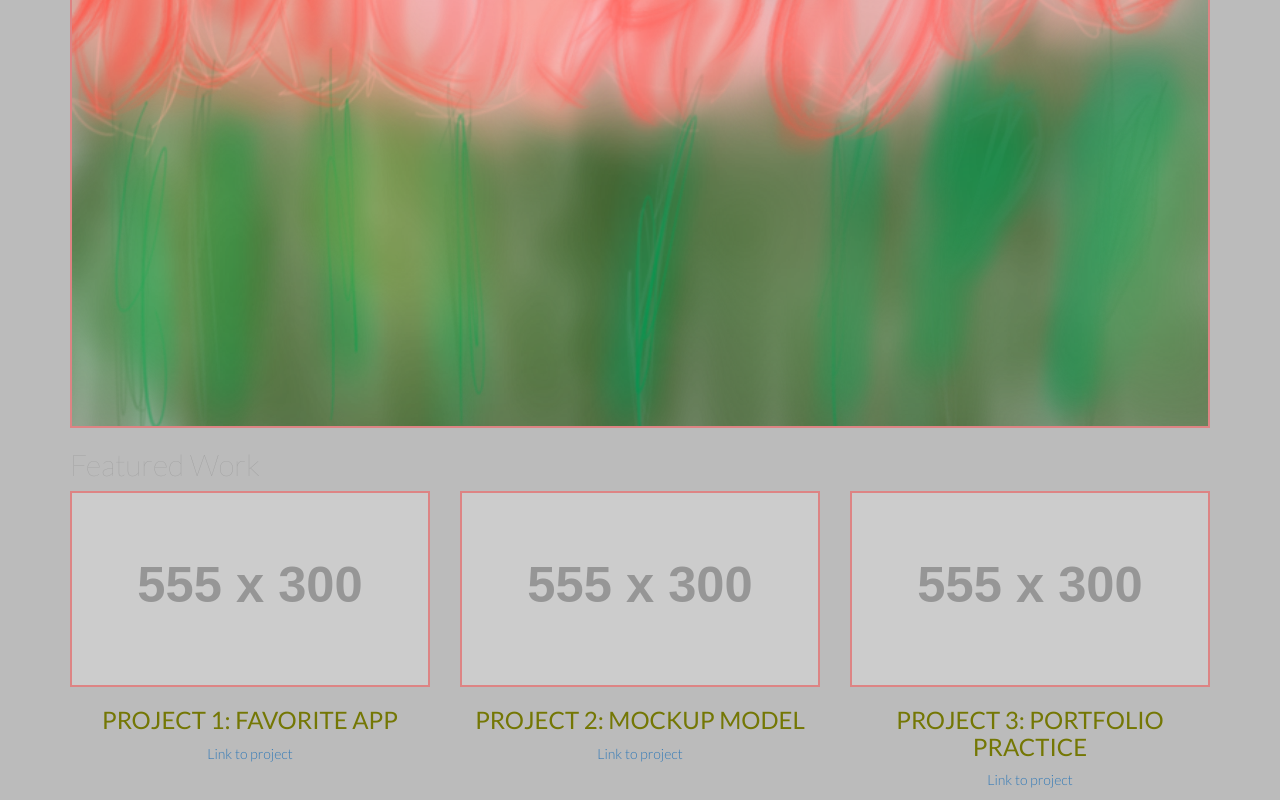
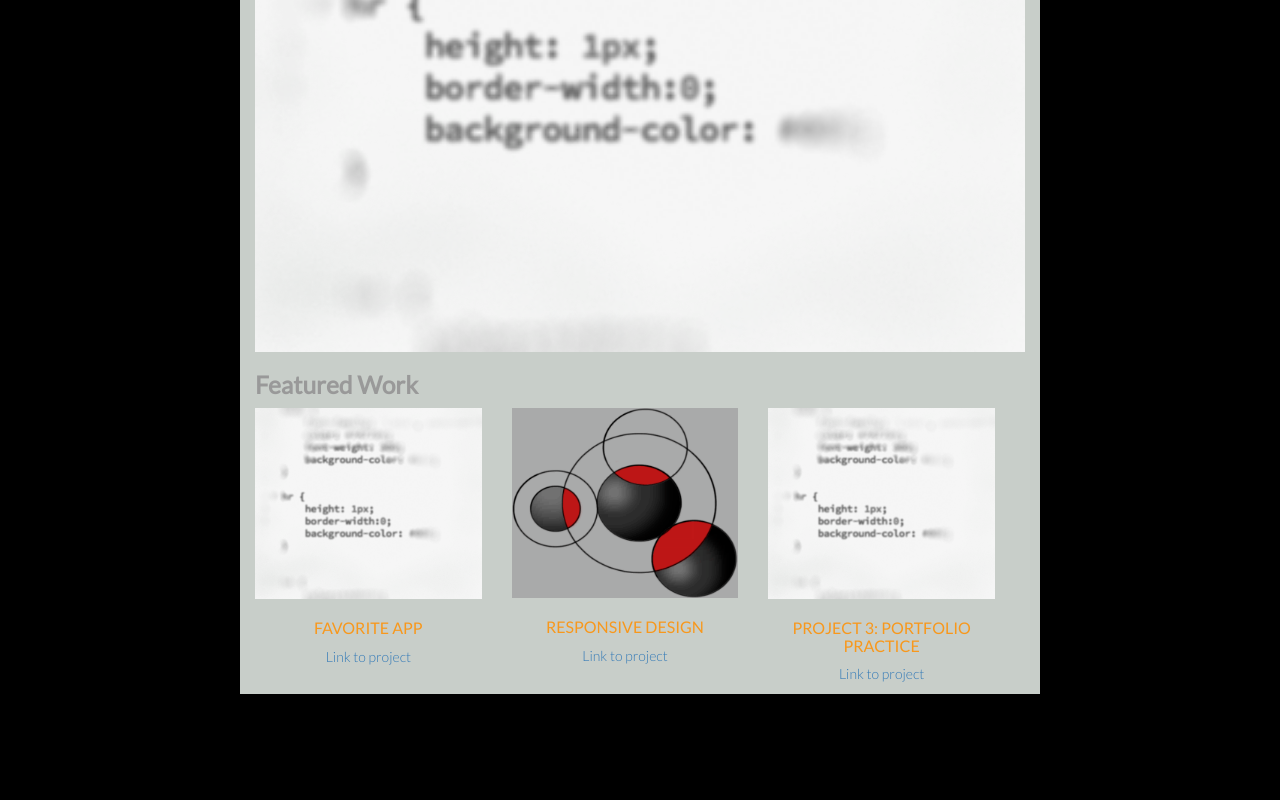
Before and after one commit to trojankai/trojankai.github.io, a plain HTML site: page portfolio/index.html in a window 1280 px wide. Shown: the part 489-1289 px from the top of the page. After the commit the page ends 1183 px from the top, so only its background shows below. Drawn offline with Linux system fonts and the light colour scheme; placeholder pictures from the web are drawn by us.

Commit message:
replaced portfolio with updated one from windows

```diff
--- a/portfolio/css/style.css
+++ b/portfolio/css/style.css
@@ -2,29 +2,38 @@ body {
 	font-family: 'Lato', sans-serif;
 	color: #747704;
 	font-weight: 300;
-	background-color: #bbb;
+	background-color: #000000;
 }
 
 hr {
 	height: 1px;
 	border-width:0;
-	background-color: #000;
+	background-color: #747704;
+}
+h2 {
+    font-size: 1.75em;
+    color:#bbbbb9;
+
+}
+h3 {
+
+    color:#f8981c;
+    font-size: 16px;
 }
 
-
 h4 {
-	color:#dd8484;
+	color:#f8981c;
+}
+.container {
+	display: flex;
+    flex-wrap: wrap;
+    background-color: #c8cec9;
+    max-width: 100%;
 }
 
-ul li{
-    list-style-type: none;
-    margin:0;
-    padding:0;
+.info {
+    max-width: 100%;
 
-}
-.container {
-	display: flex
-    flex-wrap: wrap;
 }
 
 .text-muted {
@@ -32,7 +41,7 @@ ul li{
 }
 
 .text-thin {
-	font-weight: 100;
+	font-weight: 100;!important;
 }
 
 
@@ -45,32 +54,26 @@ ul li{
 
 	}
 
-img {
-	border: 2px solid #dd8484;
-
-
+@media (max-width: 549px){
+	.title-super {
+		font-size: 30px;
+        width:100%;
+	}
+    .main-img {
+        order: 2;
+    }
 }
 
-
-@media screen and (max-width: 549px){
+@media (min-width: 550px) and (max-width:800px) {
 	.title-super {
-		font-size: 30px;
-	}
-     #thumbnail_logo{
-        width: 100px;
-        height:100px;
-}
-
-@media screen and (min-width: 550px) and (max-width:900px) {
-	.title-super{
-        font-size: 40px;
-        width:100%
+        font-size: 48px;
+        width:100%;
     }
 
     }
 
 
-@media screen and (min-width: 800px) {
+@media (min-width: 800px) {
 
     .container{
         display: block;
@@ -78,10 +81,6 @@ img {
         margin-left:auto;
         margin-right:auto;
        }
-
-@media screen and (min-width:800px) and (max-width:900px){
-    .title-super {
-	     text-align:  ;
-}
-
-}
+    .info {
+        flex-shrink: 1;
+    }
--- a/portfolio/index.html
+++ b/portfolio/index.html
@@ -13,9 +13,9 @@
     <body>
 
         <main class="container">
-            <header class="row header">
+            <header class="row, header">
                 <div class="col-md-6 title-logo">
-                  <img src="https://scontent-sjc2-1.xx.fbcdn.net/hphotos-xpf1/v/t1.0-9/1424383_10102002945113765_100640215_n.jpg?oh=522dfd42cb1b5e205ca385354bf17b1c&oe=566991B9" class="img-rounded"  height= 200px width= 200px alt="My Babies" id="thumbnail_logo">
+                  <img src="https://d1qb2nb5cznatu.cloudfront.net/startups/i/113563-0d042ff7bd710ce95c303aa3f93c8522-thumb_jpg.jpg?buster=1431803239" class="img-circle img-responsive"  width= 100px height=100px alt="My Babies">
                 </div>
                 <div class="col-md-6 text-right text-uppercase">
                     <h1 class="text-thin title-super">Kaisha Ansley-Gutierrez</h1>
@@ -31,44 +31,43 @@
 
             <div class="row">
                 <div class="col-md-12">
-                    <img class="img-responsive" src="images/flowers.png" width=100%>
+                    <img class="img-responsive main_img" src="images/css_pic.png" width=100%>
                 </div>
             </div>
 
-
             <div class="row">
-                <div class="col-md-12">
-                    <h2 class="text-muted text-thin">Featured Work</h2>
+                <div class="col-md-12 info">
+                    <h2 class="text-muted text-thin"><b>Featured Work</b></h2>
                 </div>
             </div>
 
-            <div class="row text-center">
+            <div class="row text-center info">
                 <div class="col-md-4">
-                    <img class="img-responsive" src="http://placehold.it/555x300" data-toggle="modal" data-target="#project1">
-                    <h3 class="text-uppercase">Project 1: Favorite App</h3>
+                    <img class="img-responsive" src="images/css_pic.png" data-toggle="modal" data-target="#project1">
+                    <h3 class="text-uppercase">Favorite App</h3>
                     <p><a href="http://codepen.io/trojankai/pen/VLJvgG">Link to project</a></p>
                 </div>
                 <div class="col-md-4">
-                    <img class="img-responsive" data-toggle="modal" data-target="#project2" src="http://placehold.it/555x300">
-                    <h3 class="text-uppercase">Project 2: Mockup Model</h3>
+                    <img class="img-responsive" data-toggle="modal" data-target="#project2" src="images/rect4150.png">
+                    <h3 class="text-uppercase">Responsive Design</h3>
                     <p><a href="http://github.com">Link to project</a></p>
                 </div>
                  <div class="col-md-4">
-                    <img class="img-responsive" data-toggle="modal" data-target="#project3" src="http://placehold.it/555x300">
+                    <img class="img-responsive" data-toggle="modal" data-target="#project3" src="images/css_pic.png">
                     <h3 class="text-uppercase">Project 3: Portfolio Practice</h3>
                     <p><a href="http://github.com">Link to project</a></p>
                 </div>
             </div>
 
-            <div class="row text-center">
+           <!-- <div class="row text-center">
 
-               <!-- <div class="col-md-4">
+                <div class="col-md-4">
                     <img class="img-responsive" data-toggle="modal" data-target="#project4" src="http://placehold.it/555x300">
                     <h3 class="text-uppercase">Project 4</h3>
                     <p><a href="http://github.com">Link to project</a></p>
-                </div> --->
+                </div> -
 
-            </div>
+            </div> -->
         </main>
 <!-- Modal Project 1-->
 <div class="modal fade" id="project1" tabindex="-1" role="dialog" aria-labelledby="myModalLabel" aria-hidden="true">
@@ -78,8 +77,9 @@
         <h4 class="modal-title" id="myModalLabel">Favorite App Page</h4>
       </div>
       <div class="modal-body">
-        <img class="img-responsive" src="http://placehold.it/555x300">
-        This was my first project in this class. I learned a lot about HTML and CSS.
+        <img class="img-responsive" src="images/rect4150.png">
+        <p>This was my first project in this class. I learned a lot about HTML and CSS. The assignment was
+            to mimic a page that described our favorite app.</p>
       </div>
       <div class="modal-footer">
         <button type="button" class="btn btn-default" data-dismiss="modal">Close</button>
@@ -95,8 +95,9 @@
         <h4 class="modal-title" id="myModalLabel">Mockup </h4>
       </div>
       <div class="modal-body">
-        <img class="img-responsive" src="http://placehold.it/555x300">
-       I learned a lot about HTML and CSS.
+        <img class="img-responsive" src="images/rect4150.png">
+       I learned a lot about Responsive design and Responsive images. Though I am still working hard to master these
+          topics, I understand their importance.
       </div>
       <div class="modal-footer">
         <button type="button" class="btn btn-default" data-dismiss="modal">Close</button>
```
Also changed, not shown: portfolio/images/css_pic.png (added), portfolio/images/rect4150.png (added), portfolio/images/udacity_logo.png (deleted).
